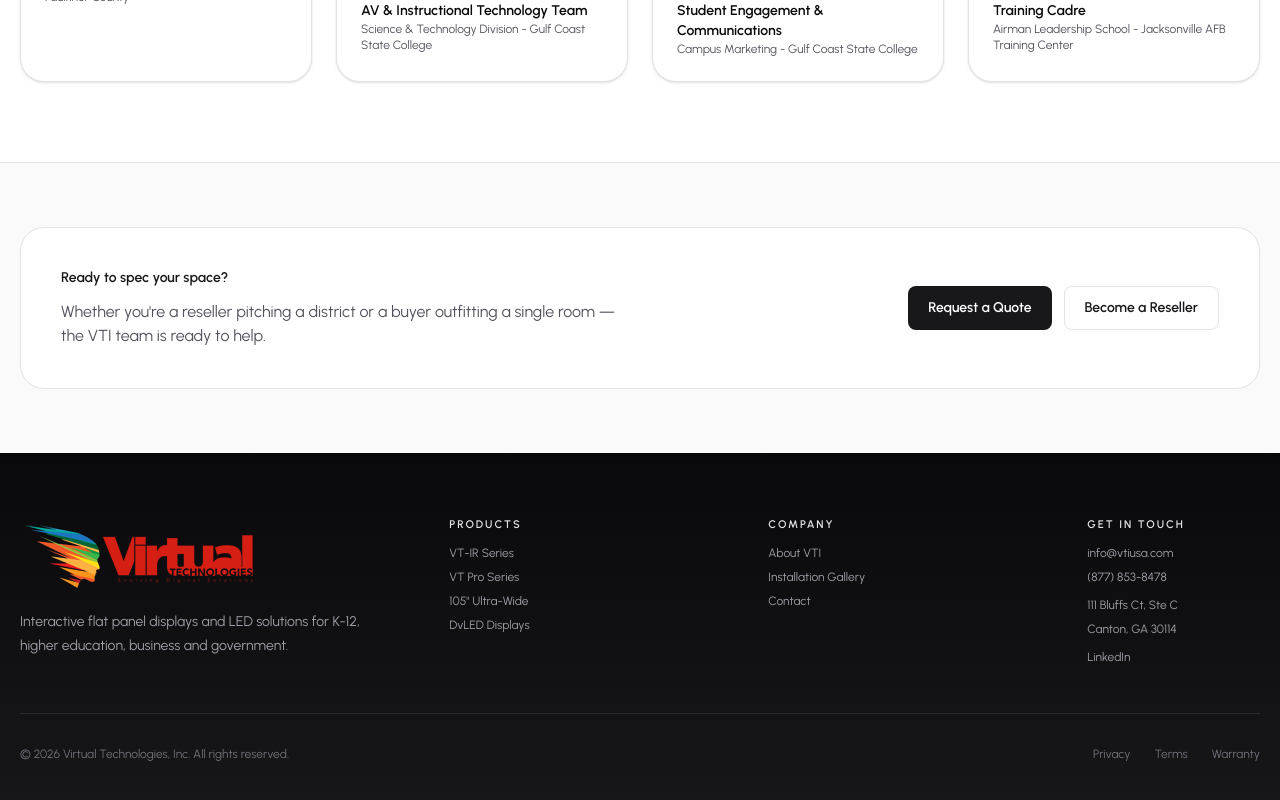
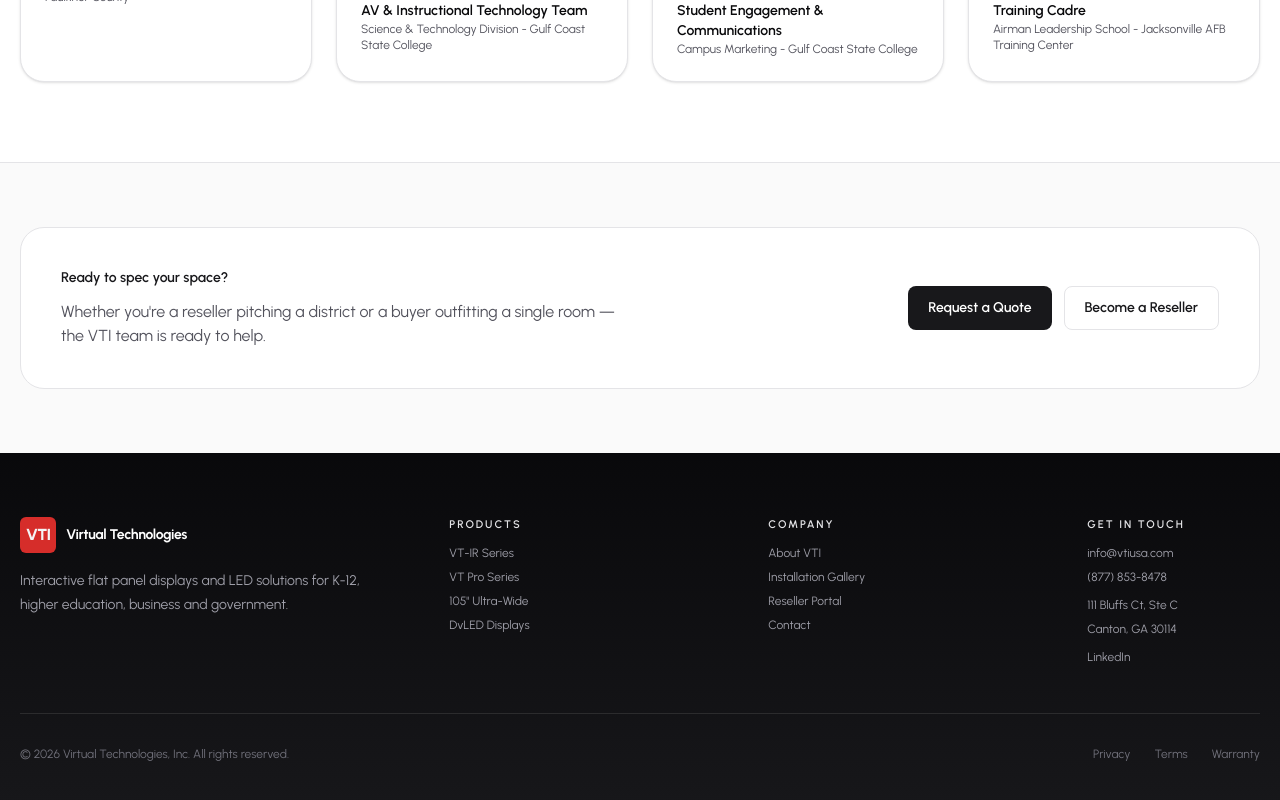
Before and after one commit to arun0580/vti-usa, a Next.js app: page / in a window 1280 px wide. Shown: the part 3823-4623 px from the top of the page. Built offline with nearby package versions, Linux system fonts and the light colour scheme.

Commit message:
footer updated

```diff
--- a/src/components/site/SiteFooter.tsx
+++ b/src/components/site/SiteFooter.tsx
@@ -8,7 +8,20 @@
       <Container className="py-16">
         <div className="grid gap-12 lg:grid-cols-12">
           <div className="space-y-4 lg:col-span-4">
-            <Logo className="inline-flex items-center gap-3" priority={false} />
+            <Link
+              href="/"
+              className="flex items-center gap-2.5"
+              aria-label="VTI home"
+            >
+              <span className="flex h-9 w-9 items-center justify-center rounded-md bg-primary text-primary-foreground font-extrabold tracking-tighter">
+                VTI
+              </span>
+              <span className="hidden sm:flex flex-col leading-none">
+                <span className="text-sm font-bold tracking-tight text-white">
+                  Virtual Technologies
+                </span>
+              </span>
+            </Link>
 
             <p className="max-w-sm text-sm leading-6 text-zinc-400">
               Interactive flat panel displays and LED solutions for K-12, higher
@@ -58,6 +71,11 @@
                 <li>
                   <Link className="hover:text-zinc-200" href="/gallery">
                     Installation Gallery
+                  </Link>
+                </li>
+                <li>
+                  <Link className="hover:text-zinc-200" href="/reseller-portal">
+                    Reseller Portal
                   </Link>
                 </li>
                 <li>
```
